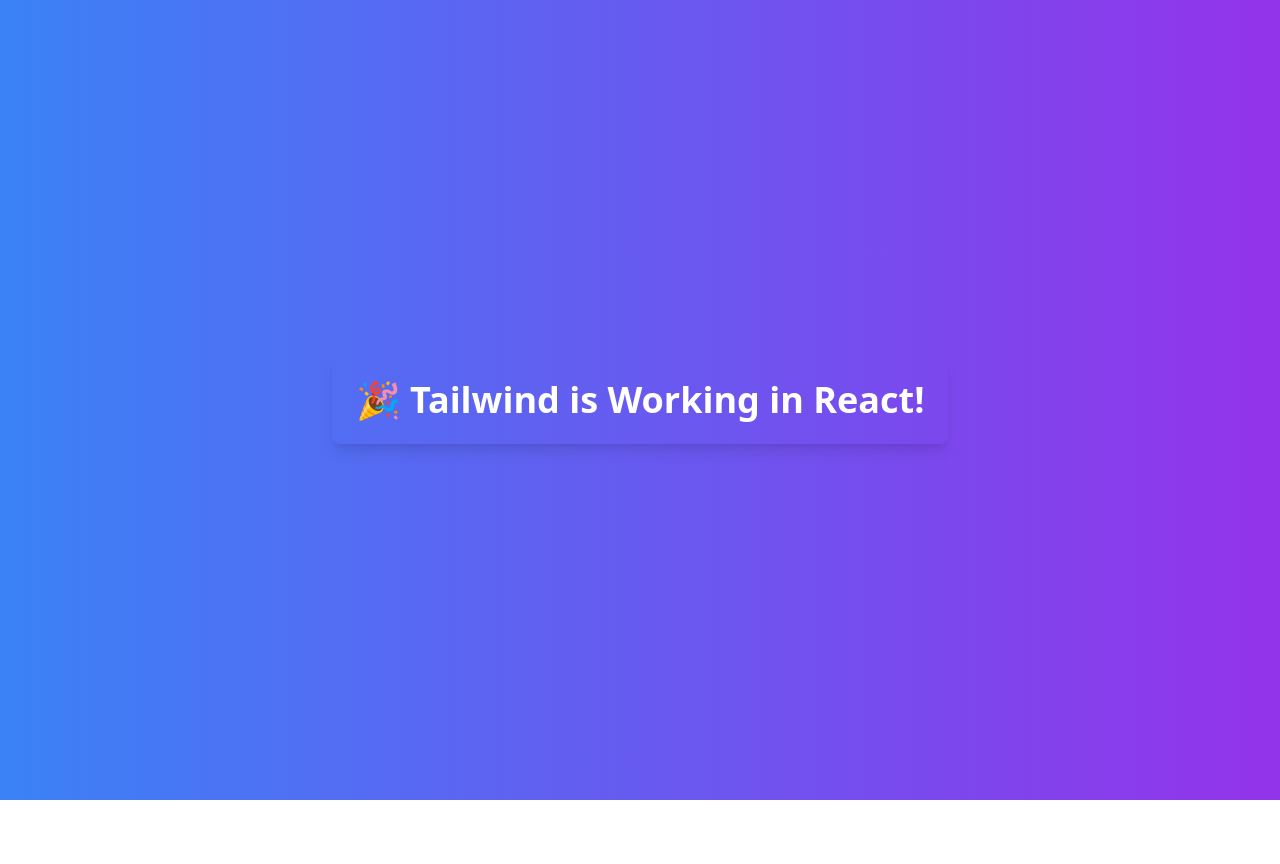
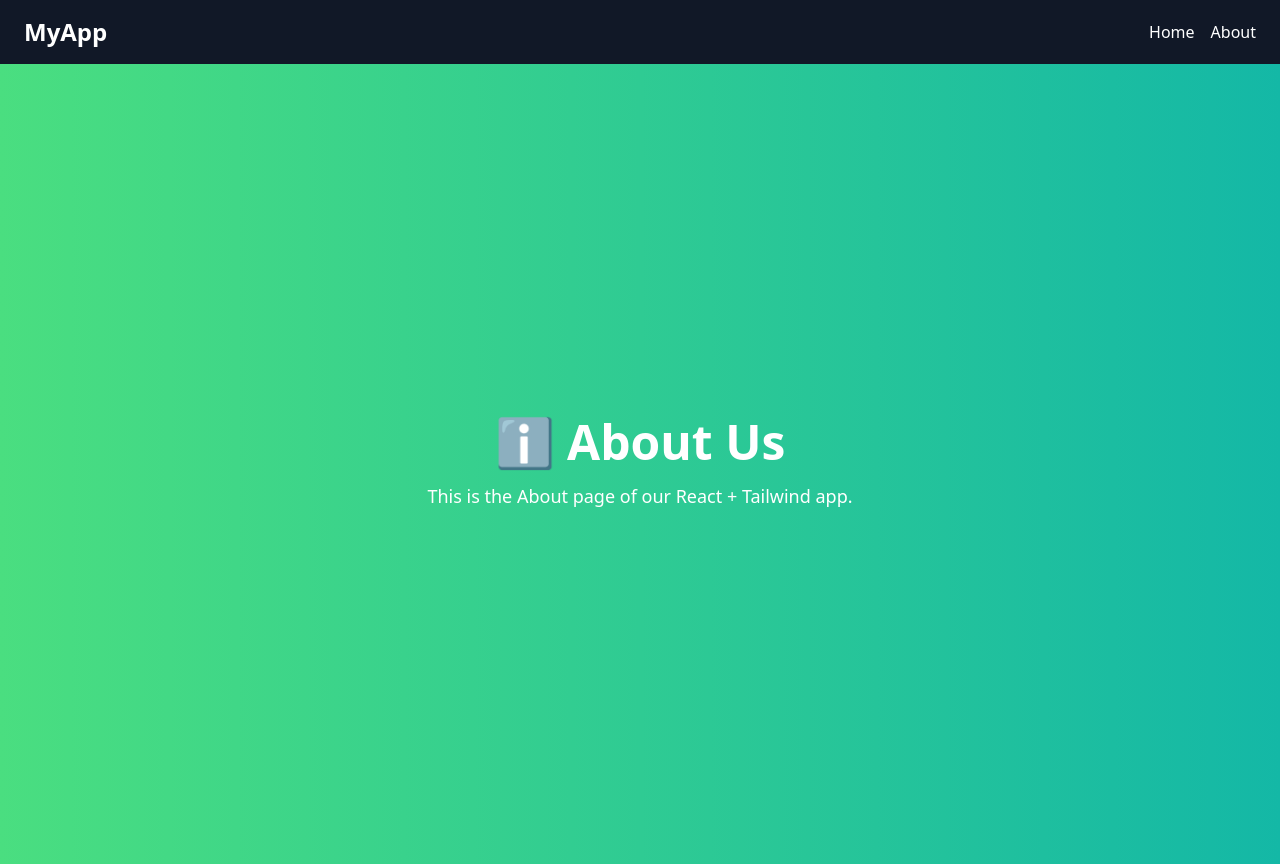
Before and after one commit to harshbbcspl/my-app, a React (Create React App) app: page /about in a window 1280 px wide. Before the commit the page ends 800 px from the top, so only its background shows below. Built offline with nearby package versions, Linux system fonts and the light colour scheme.

Commit message:
Navbar + Home + About page

```diff
--- a/src/App.js
+++ b/src/App.js
@@ -1,10 +1,17 @@
+import { BrowserRouter as Router, Routes, Route } from "react-router-dom";
+import Navbar from "./components/Navbar";
+import Home from "./pages/Home";
+import About from "./pages/About";
+
 function App() {
   return (
-    <div className="flex items-center justify-center min-h-screen bg-gradient-to-r from-blue-500 to-purple-600">
-      <h1 className="text-4xl font-bold text-white p-6 rounded-lg shadow-lg">
-        🎉 Tailwind is Working in React!
-      </h1>
-    </div>
+    <Router>
+      <Navbar />
+      <Routes>
+        <Route path="/" element={<Home />} />
+        <Route path="/about" element={<About />} />
+      </Routes>
+    </Router>
   );
 }
 
--- /dev/null
+++ b/src/components/Navbar.js
@@ -0,0 +1,13 @@
+import { Link } from "react-router-dom";
+
+export default function Navbar() {
+  return (
+    <nav className="bg-gray-900 text-white px-6 py-4 flex justify-between items-center shadow-md">
+      <h1 className="text-2xl font-bold">MyApp</h1>
+      <div className="space-x-4">
+        <Link to="/" className="hover:text-blue-400">Home</Link>
+        <Link to="/about" className="hover:text-blue-400">About</Link>
+      </div>
+    </nav>
+  );
+}
--- /dev/null
+++ b/src/pages/About.js
@@ -0,0 +1,8 @@
+export default function About() {
+  return (
+    <div className="flex flex-col items-center justify-center min-h-screen bg-gradient-to-r from-green-400 to-teal-500 text-white">
+      <h1 className="text-5xl font-bold mb-4">ℹ️ About Us</h1>
+      <p className="text-lg">This is the About page of our React + Tailwind app.</p>
+    </div>
+  );
+}
--- /dev/null
+++ b/src/pages/Home.js
@@ -0,0 +1,8 @@
+export default function Home() {
+  return (
+    <div className="flex flex-col items-center justify-center min-h-screen bg-gradient-to-r from-blue-500 to-purple-600 text-white">
+      <h1 className="text-5xl font-bold mb-4">🏠 Welcome to My App</h1>
+      <p className="text-lg">This is the Home page styled with Tailwind CSS.</p>
+    </div>
+  );
+}
```
